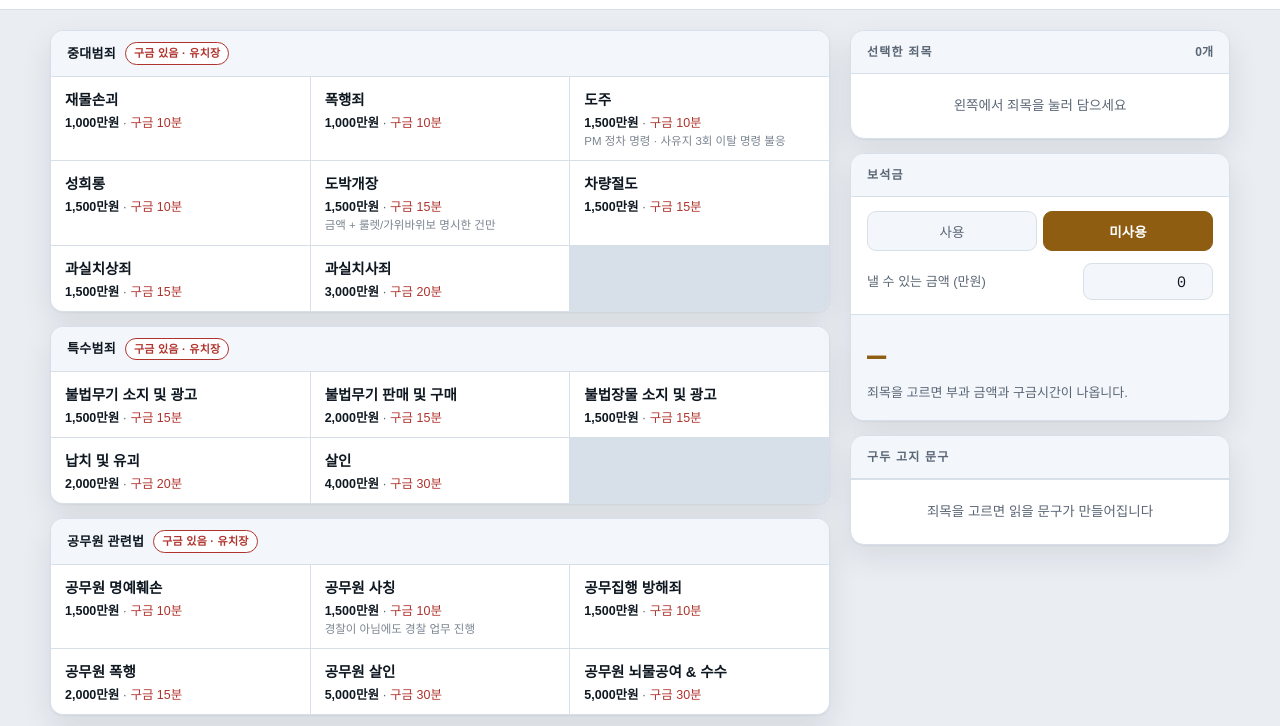
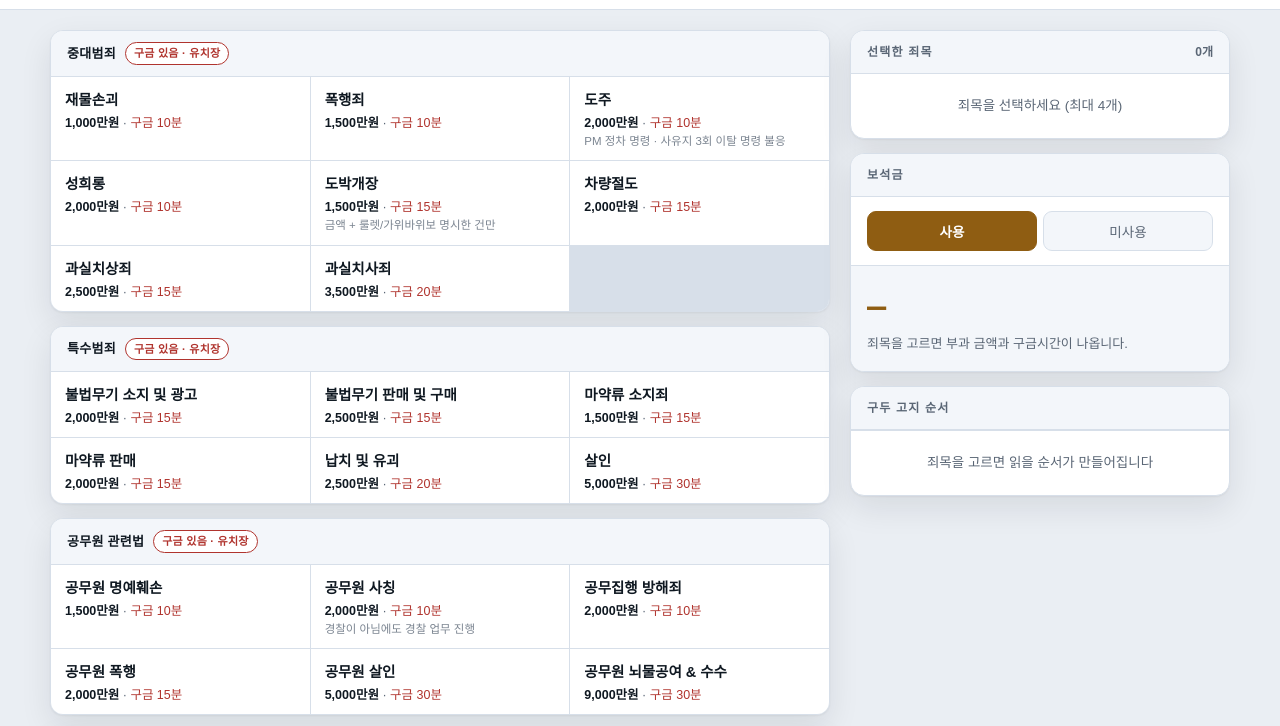
Before and after one commit to MoMo0516/bill, a plain HTML site: page index.html in a window 1280 px wide. Shown: the part 66-792 px from the top of the page. Drawn offline with Linux system fonts and the light colour scheme; a web font is replaced by a local one.

Commit message:
Add files via upload

```diff
--- a/index.html
+++ b/index.html
@@ -139,10 +139,10 @@
   .sayrow{display:flex;gap:10px;align-items:center;padding:10px 14px;border-top:1px solid var(--line)}
   .sayrow:first-child{border-top:0}
   .sayrow .t{flex:1;font-family:"IBM Plex Mono",monospace;font-size:13px;line-height:1.55;word-break:break-word}
-  .sayrow .c{flex:none;padding:7px 13px;font-size:12.5px;font-weight:700;
-             background:var(--accent);border-color:var(--accent);color:var(--accent-ink)}
-  .sayrow .c.done{background:var(--ok);border-color:var(--ok);color:#fff}
-  .sayrow .c.fail{background:transparent;border-color:var(--bad);color:var(--bad)}
+  .sayrow{align-items:flex-start}
+  .sayrow .no{flex:none;width:24px;height:24px;border-radius:7px;display:grid;place-items:center;
+              background:var(--accent);color:var(--accent-ink);font-size:12.5px;font-weight:700;margin-top:1px}
+  .sayrow .t{font-size:14px;line-height:1.6}
 
   .foot{max-width:1220px;margin:0 auto;padding:0 20px 40px;font-size:12px;color:var(--muted);text-align:center}
   @media (prefers-reduced-motion: reduce){*{transition:none!important}}
@@ -170,7 +170,7 @@
   <aside class="side">
     <section class="card">
       <h2>선택한 죄목 <span class="n" id="pickCount">0개</span></h2>
-      <div id="picks"><div class="empty">왼쪽에서 죄목을 눌러 담으세요</div></div>
+      <div id="picks"><div class="empty">죄목을 선택하세요 (최대 4개)</div></div>
       <div class="note" id="note"></div>
       <div class="warn" id="warn"></div>
     </section>
@@ -179,11 +179,11 @@
       <h2>보석금</h2>
       <div class="calcbody">
         <div class="seg">
-          <button id="bailY" aria-pressed="false">사용</button>
-          <button id="bailN" aria-pressed="true">미사용</button>
+          <button id="bailY" aria-pressed="true">사용</button>
+          <button id="bailN" aria-pressed="false">미사용</button>
         </div>
         <div class="fld" id="haveWrap">
-          <label for="have">낼 수 있는 금액 (만원)</label>
+          <label for="have">용의자 지불 금액 (만원)</label>
           <input type="number" id="have" value="0" min="0" step="100">
         </div>
       </div>
@@ -194,7 +194,7 @@
     </section>
 
     <section class="card">
-      <h2>구두 고지 문구</h2>
+      <h2>구두 고지 순서</h2>
       <div class="say" id="say"></div>
     </section>
   </aside>
@@ -206,28 +206,29 @@
 var LAWS = [
   { cat:'중대범죄', items:[
     { n:'재물손괴',    f:1000, m:10 },
-    { n:'폭행죄',      f:1000, m:10 },
-    { n:'도주',        f:1500, m:10, d:'PM 정차 명령 · 사유지 3회 이탈 명령 불응' },
-    { n:'성희롱',      f:1500, m:10 },
+    { n:'폭행죄',      f:1500, m:10 },
+    { n:'도주',        f:2000, m:10, d:'PM 정차 명령 · 사유지 3회 이탈 명령 불응' },
+    { n:'성희롱',      f:2000, m:10 },
     { n:'도박개장',    f:1500, m:15, d:'금액 + 룰렛/가위바위보 명시한 건만' },
-    { n:'차량절도',    f:1500, m:15 },
-    { n:'과실치상죄',  f:1500, m:15 },
-    { n:'과실치사죄',  f:3000, m:20 }
+    { n:'차량절도',    f:2000, m:15 },
+    { n:'과실치상죄',  f:2500, m:15 },
+    { n:'과실치사죄',  f:3500, m:20 }
   ]},
   { cat:'특수범죄', items:[
-    { n:'불법무기 소지 및 광고', f:1500, m:15 },
-    { n:'불법무기 판매 및 구매', f:2000, m:15 },
-    { n:'불법장물 소지 및 광고', f:1500, m:15 },
-    { n:'납치 및 유괴',          f:2000, m:20 },
-    { n:'살인',                  f:4000, m:30 }
+    { n:'불법무기 소지 및 광고', f:2000, m:15 },
+    { n:'불법무기 판매 및 구매', f:2500, m:15 },
+    { n:'마약류 소지죄',         f:1500, m:15 },
+    { n:'마약류 판매',           f:2000, m:15 },
+    { n:'납치 및 유괴',          f:2500, m:20 },
+    { n:'살인',                  f:5000, m:30 }
   ]},
   { cat:'공무원 관련법', items:[
     { n:'공무원 명예훼손',        f:1500, m:10 },
-    { n:'공무원 사칭',            f:1500, m:10, d:'경찰이 아님에도 경찰 업무 진행' },
-    { n:'공무집행 방해죄',        f:1500, m:10 },
+    { n:'공무원 사칭',            f:2000, m:10, d:'경찰이 아님에도 경찰 업무 진행' },
+    { n:'공무집행 방해죄',        f:2000, m:10 },
     { n:'공무원 폭행',            f:2000, m:15 },
     { n:'공무원 살인',            f:5000, m:30 },
-    { n:'공무원 뇌물공여 & 수수', f:5000, m:30 }
+    { n:'공무원 뇌물공여 & 수수', f:9000, m:30 }
   ]},
   { cat:'스토리 RP', story:true, items:[
     { n:'ATM RP',       f:3000,  m:10 },
@@ -242,7 +243,7 @@ var LAWS = [
 </script>
 <script>
 var MAXCRIMES = 4, PERMIN = 100, MAXMIN = 120;
-var picked = [], useBail = false;
+var picked = [], useBail = true;
 
 function $(id){ return document.getElementById(id); }
 function el(t, c, x){ var n = document.createElement(t); if (c) n.className = c; if (x != null) n.textContent = x; return n; }
@@ -336,7 +337,7 @@ function render(){
   $('pickCount').textContent = picked.length + '개';
 
   if (!picked.length){
-    box.appendChild(el('div', 'empty', '왼쪽에서 죄목을 눌러 담으세요'));
+    box.appendChild(el('div', 'empty', '죄목을 선택하세요 (최대 4개)'));
   } else {
     picked.forEach(function(p){
       var over = use.indexOf(p) < 0;
@@ -398,7 +399,7 @@ function render(){
   } else {
     main.textContent = c.mins || c.add ? ('구금 ' + c.jail + '분') : won(c.fine);
     sub.innerHTML = '';
-    var lines = ['벌금 ' + won(c.fine) + ' 중 ' + won(c.paid) + ' 납부'];
+    var lines = ['벌금 ' + won(c.fine) + ' 중 ' + won(c.paid) + ' 지불'];
     if (c.unpaid > 0) lines.push('미납 ' + won(c.unpaid) + ' ÷ ' + PERMIN + '만원 = ' + c.add + '분 추가');
     lines.push('기본 구금 ' + c.mins + '분' + (c.add ? ' + ' + c.add + '분 = ' + c.raw + '분' : ''));
     if (c.capped) lines.push('최대 구금 ' + MAXMIN + '분을 넘어 ' + MAXMIN + '분으로 처리');
@@ -417,7 +418,7 @@ function renderSay(c){
   var host = $('say');
   host.innerHTML = '';
   if (!picked.length){
-    host.appendChild(el('div', 'empty', '죄목을 고르면 읽을 문구가 만들어집니다'));
+    host.appendChild(el('div', 'empty', '죄목을 고르면 읽을 순서가 만들어집니다'));
     return;
   }
 
@@ -429,12 +430,10 @@ function renderSay(c){
   if (useBail) lines.push('구금 ' + c.mins + '분이셔서, 보석금 ' + won(c.bail) + ' 입니다.');
   else if (c.jail > 0) lines.push('보석금 미사용으로 구금 ' + c.jail + '분 진행하겠습니다.');
 
-  lines.forEach(function(t){
+  lines.forEach(function(t, i){
     var row = el('div', 'sayrow');
+    row.appendChild(el('span', 'no', String(i + 1)));
     row.appendChild(el('div', 't', t));
-    var b = el('button', 'c', '복사');
-    b.addEventListener('click', function(){ copyText(t, b, row.querySelector('.t')); });
-    row.appendChild(b);
     host.appendChild(row);
   });
 }
@@ -493,7 +492,7 @@ $('q').addEventListener('input', applySearch);
 $('have').addEventListener('input', render);
 $('bailY').addEventListener('click', function(){ useBail = true; render(); });
 $('bailN').addEventListener('click', function(){ useBail = false; render(); });
-$('reset').addEventListener('click', function(){ picked = []; useBail = false; $('have').value = 0; render(); });
+$('reset').addEventListener('click', function(){ picked = []; useBail = true; $('have').value = 0; render(); });
 </script>
 </body>
 </html>
```
